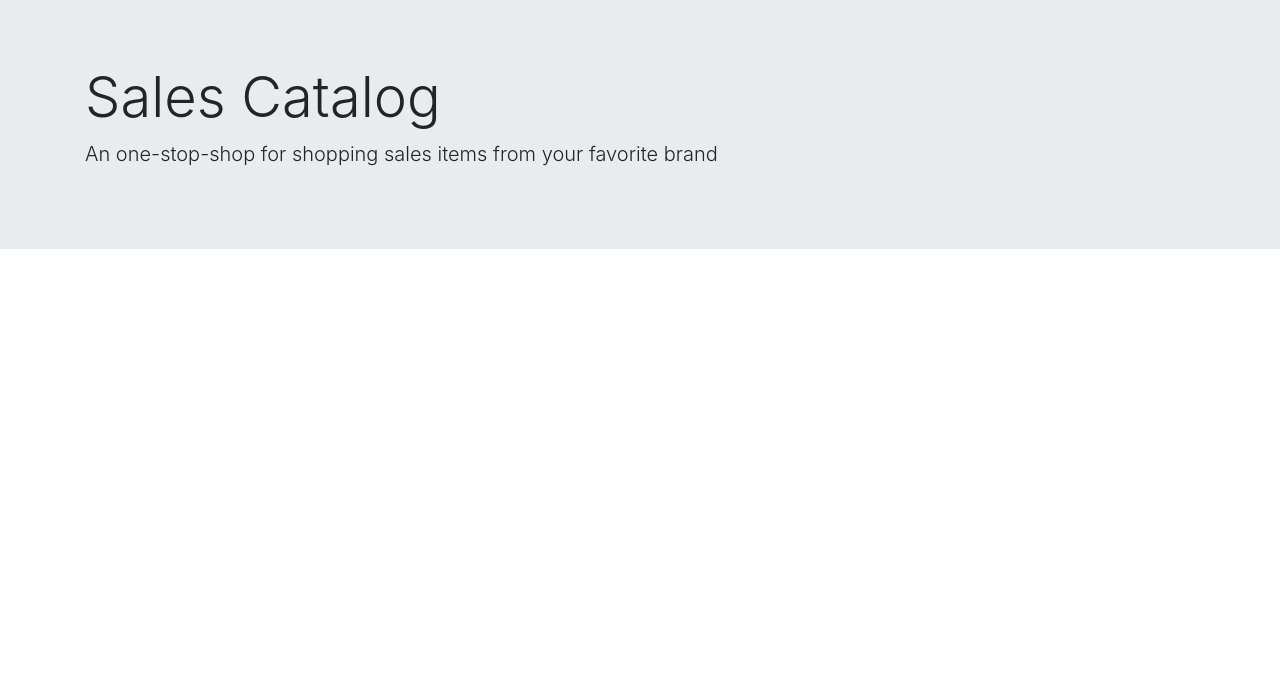
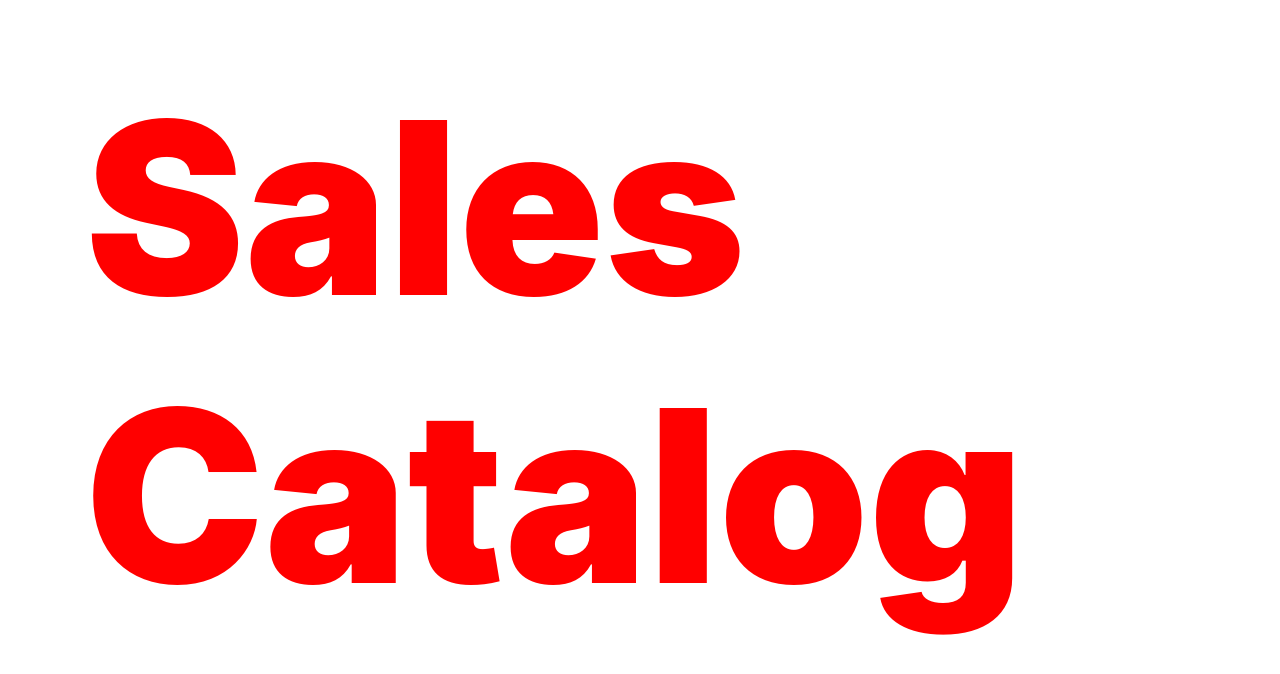
Before and after one commit to yusungsamuel/sales-catalog, a React (Create React App) app: page / in a window 1280 px wide. Shown: the top 674 px of the page. Built offline with nearby package versions, Linux system fonts and the light colour scheme.

Commit message:
create page component

```diff
--- a/public/index.html
+++ b/public/index.html
@@ -27,6 +27,10 @@
 
     <!-- CDN for Bootstrap -->
     <link rel="stylesheet" href="https://stackpath.bootstrapcdn.com/bootstrap/4.3.1/css/bootstrap.min.css" integrity="sha384-ggOyR0iXCbMQv3Xipma34MD+dH/1fQ784/j6cY/iJTQUOhcWr7x9JvoRxT2MZw1T" crossorigin="anonymous">
+
+    <!-- Animated CSS CDN -->
+    <link rel="stylesheet" href="https://cdnjs.cloudflare.com/ajax/libs/animate.css/3.7.2/animate.min.css">
+
     <title>React App</title>
   </head>
   <body>
--- a/src/components/jumbotron/index.js
+++ b/src/components/jumbotron/index.js
@@ -1,11 +1,12 @@
 import React from "react"
+import "./style.css"
 
 function Jumbotron() {
     return (
-        <div class="jumbotron jumbotron-fluid">
-            <div class="container">
-                <h1 class="display-4">Sales Catalog</h1>
-                <p class="lead">An one-stop-shop for shopping sales items from your favorite brand</p>
+        <div className="jumbotron jumbotron-fluid jumbo">
+            <div className="container">
+                <h1 className="animated flipInX" id="home-title">Sales Catalog</h1>
+                {/* <p class="lead">An one-stop-shop for shopping sales items from your favorite brand</p> */}
             </div>
         </div>
     )
--- /dev/null
+++ b/src/components/jumbotron/style.css
@@ -0,0 +1,18 @@
+.jumbo {
+    min-height: 50vh;
+    background-color: white
+}
+
+#home-title {
+    font-weight: 900;
+    color: red;
+    font-size: 15em;
+
+}
+
+
+#home-title:hover {
+    -webkit-transform: rotateY(360deg);
+	-ms-transform: rotateY(360deg);
+    transform: rotateY(360deg);
+}
```
Also changed, not shown: src/components/page/index.js (added, +9 -0 lines), src/components/page/style.css (added).
